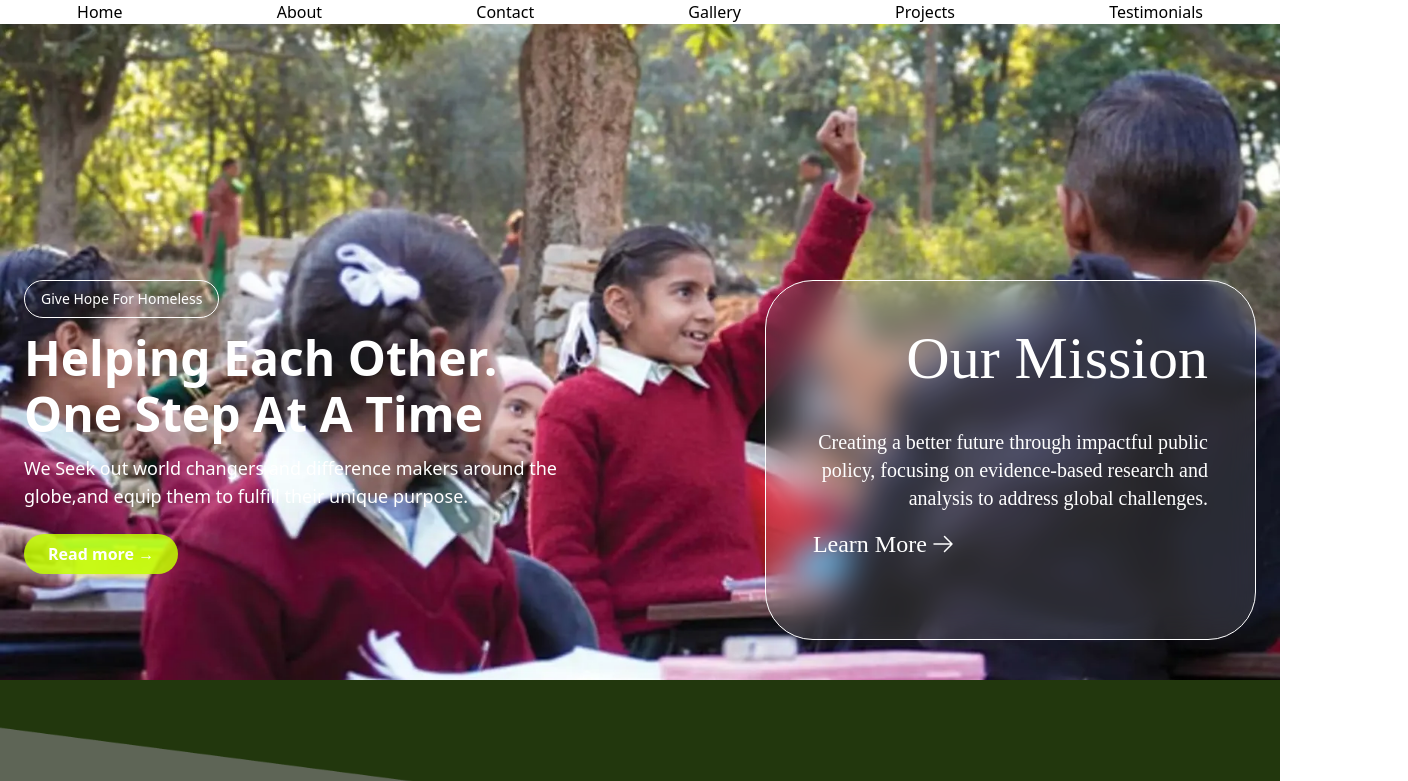
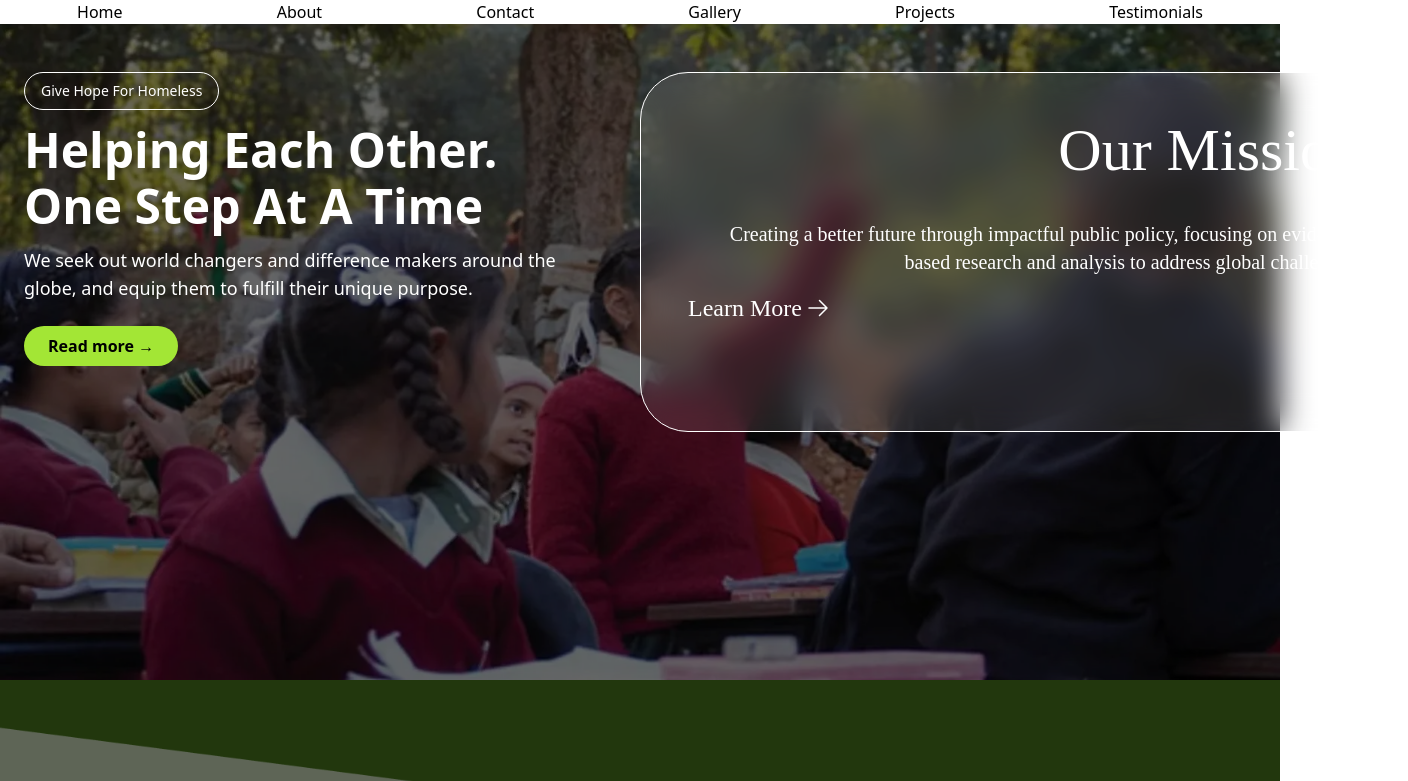
Before and after one commit to Manushivuz/iisppr, a React (Vite) app: page / in a window 1280 px wide. Shown: the top 781 px of the page, 1408 px wide, since content can reach past the window. Built offline with nearby package versions, Linux system fonts and the light colour scheme.

Commit message:
Update Hero.jsx
added motion and font visible and button fixed

```diff
--- a/src/components/home/Hero.jsx
+++ b/src/components/home/Hero.jsx
@@ -1,50 +1,75 @@
 import React from "react";
-import { Link } from "react-router-dom";
-import Button from "../ui/Button";
+import { motion } from "framer-motion";
 import MissionCard from "./MissionCard";
+
+// Animation Variant
+const fadeInUp = {
+  hidden: { opacity: 0, y: 30 },
+  visible: (i = 0) => ({
+    opacity: 1,
+    y: 0,
+    transition: {
+      delay: i * 0.2,
+      duration: 0.6,
+      ease: 'easeOut',
+    },
+  }),
+};
 
 const Hero = () => {
   const learn_more = true;
+
   return (
-    <div className="">
-      <section className="text-center text-[20px]">
+    <section className="relative z-20 flex-grow w-full min-h-[82vh] bg-[url('/herobg.webp')] bg-cover bg-center text-white">
+      {/* Dark overlay for better text readability */}
+      <div className="absolute inset-0 bg-black/60 z-10"></div>
 
+      <div className="relative z-20 w-full flex flex-col lg:flex-row items-center lg:items-start justify-between px-6 py-12 gap-12">
 
-        <main className="relative z-20 flex-grow flex items-end w-full min-h-[82vh] bg-[url('/herobg.webp')] bg-cover bg-center">
-          {/* Dark Overlay for readability */}
-          <div className="absolute inset-0  z-10"></div>
-
-          <section className="z-20 w-full flex flex-col items-center xl:items-start lg:flex-row px-6 py-10 lg:justify-between gap-20 lg:gap-0">
-            {/* Hero Section (Left) */}
-            <div className="w-full flex flex-col xl:items-start items-center text-left lg:pr-10 ">
+        {/* Hero Left Section */}
+        <motion.div
+          initial="hidden"
+          whileInView="visible"
+          viewport={{ once: false, amount: 0.3 }}
+          variants={fadeInUp}
+          className="w-full lg:w-1/2 flex flex-col items-center lg:items-start text-center lg:text-left"
+        >
           <button className="mb-4 px-4 py-2 border border-white rounded-full text-sm text-white hover:bg-white hover:text-black">
             Give Hope For Homeless
           </button>
-              <h1 className="text-3xl md:text-5xl font-extrabold leading-tight mb-2 text-white">
+
+          <h1 className="text-3xl md:text-5xl font-extrabold leading-tight mb-2">
             Helping Each Other.
           </h1>
-              <h1 className="text-3xl md:text-5xl font-extrabold leading-tight mb-4 text-white">
+          <h1 className="text-3xl md:text-5xl font-extrabold leading-tight mb-4">
             One Step At A Time
           </h1>
-              <p className="text-sm md:text-lg max-w-xl text-white">
-                We Seek out world changers and difference makers around the
+
+          <p className="text-sm md:text-lg max-w-xl">
+            We seek out world changers and difference makers around the
           </p>
-              <p className="text-sm md:text-lg mb-6 max-w-xl text-white">
-                globe,and equip them to fulfill their unique purpose.
+          <p className="text-sm md:text-lg mb-6 max-w-xl">
+            globe, and equip them to fulfill their unique purpose.
           </p>
 
-              <button className="bg-[#C3FF00D9] text-white font-semibold px-6 py-2 rounded-full hover:bg-black hover:text-[#C3FF00D9] transition text-sm md:text-base">
+          <button className="bg-lime-400 text-black font-semibold px-6 py-2 rounded-full hover:bg-black hover:text-white transition text-sm md:text-base">
             Read more →
           </button>
+        </motion.div>
+
+        {/* Mission Section */}
+        <motion.div
+          initial="hidden"
+          whileInView="visible"
+          viewport={{ once: false, amount: 0.3 }}
+          custom={1}
+          variants={fadeInUp}
+          className="w-full lg:w-1/2"
+        >
+          <MissionCard learn_more />
+        </motion.div>
       </div>
-
-            {/* Our Mission Section (Right) */}
-              <MissionCard learn_more/>
-
     </section>
-        </main>
-      </section>
-    </div>
   );
 };
 
```
Lines whose indentation alone changed are shown as unchanged.
